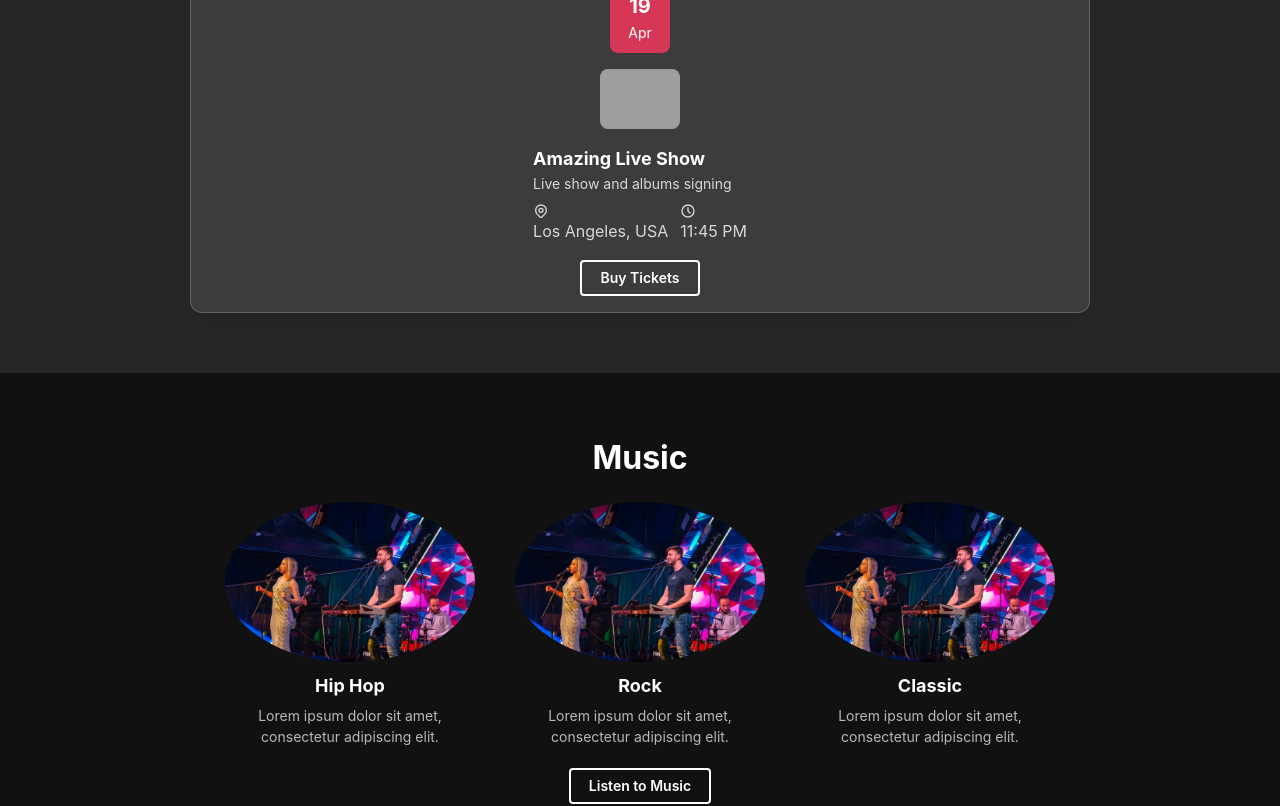
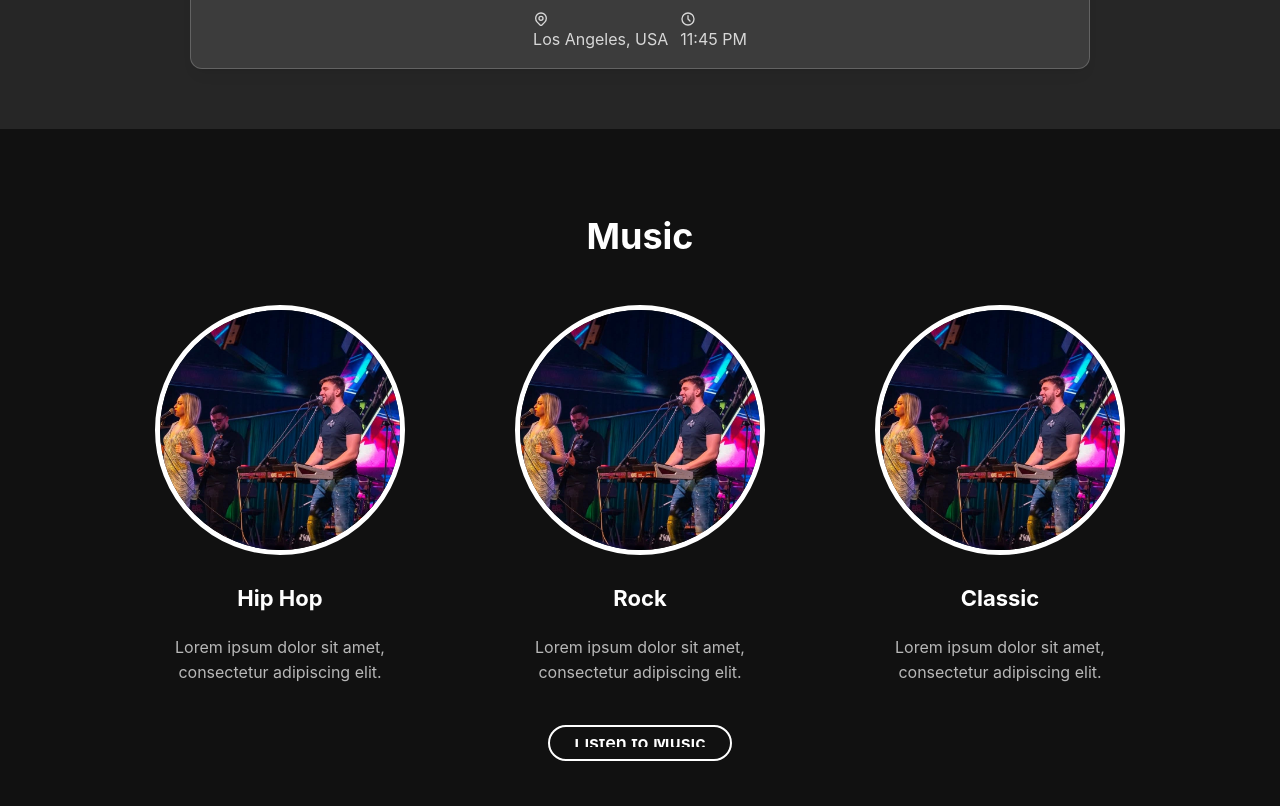
Before and after one commit to Todorovski11/public-band-next, a Next.js app: page / in a window 1280 px wide. Shown: the part 2340-3146 px from the top of the page. Built offline with nearby package versions, Linux system fonts and the light colour scheme; grey boxes are pictures that could not be loaded.

Commit message:
update meettheteam

```diff
--- a/src/app/components/MeetTheTeam/MeetTheTeam.module.css
+++ b/src/app/components/MeetTheTeam/MeetTheTeam.module.css
@@ -1,34 +1,51 @@
 .wrapper {
   width: 100%;
-    padding: 60px 0;
+  padding: 80px 0;
   background: #111;
   text-align: center;
 }
 
 .title {
-    font-size: 32px;
+  font-size: 36px;
   font-weight: 700;
   color: white;
-    margin-bottom: 20px;
+  margin-bottom: 40px;
 }
 
 .teamContainer {
   display: flex;
   justify-content: center;
-    gap: 20px;
+  align-items: center;
+  gap: 40px;
 }
 
 .teamCard {
   position: relative;
-    width: 250px;
+  width: 300px;
+  height: 400px;
   overflow: hidden;
-    border-radius: 8px;
+  border-radius: 12px;
   background: black;
+  transition: transform 0.3s ease, box-shadow 0.3s ease;
+}
+
+/* Staggered effect */
+.teamCard:nth-child(odd) {
+  transform: translateY(-20px);
+}
+.teamCard:nth-child(even) {
+  transform: translateY(20px);
+}
+
+/* Hover Effect */
+.teamCard:hover {
+  transform: scale(1.05);
+  box-shadow: 0px 10px 20px rgba(255, 0, 76, 0.3);
 }
 
 .teamImage {
   width: 100%;
-    height: auto;
+  height: 100%;
   object-fit: cover;
 }
 
@@ -36,17 +53,22 @@
   position: absolute;
   bottom: 0;
   width: 100%;
-    background: #d73756;
+  background: rgba(215, 55, 86, 0.9);
   color: white;
   text-align: left;
-    padding: 10px;
+  padding: 15px;
+  transition: background 0.3s ease;
+}
+
+.teamCard:hover .teamInfo {
+  background: rgba(215, 55, 86, 1);
 }
 
 .name {
-    font-size: 16px;
+  font-size: 20px;
   font-weight: bold;
 }
 
 .role {
-    font-size: 14px;
+  font-size: 16px;
 }
--- a/src/app/components/MusicGenres/MusicGenres.module.css
+++ b/src/app/components/MusicGenres/MusicGenres.module.css
@@ -1,50 +1,68 @@
 .wrapper {
   width: 100%;
-    padding: 60px 0;
+  padding: 80px 0;
   background: #111;
   text-align: center;
 }
 
 .title {
-    font-size: 32px;
+  font-size: 36px;
   font-weight: 700;
   color: white;
-    margin-bottom: 20px;
+  margin-bottom: 40px;
 }
 
 .genreContainer {
   display: flex;
   justify-content: center;
-    gap: 40px;
+  gap: 60px;
 }
 
 .genreCard {
-    width: 250px;
+  width: 300px;
+  height: 380px;
   text-align: center;
+  display: flex;
+  flex-direction: column;
+  align-items: center;
+  justify-content: space-between;
 }
 
 .genreImage {
-    width: 100%;
+  width: 250px;
+  height: 250px;
   border-radius: 50%;
   object-fit: cover;
+  border: 5px solid white;
+  transition: transform 0.3s ease, box-shadow 0.3s ease;
+}
+
+/* Hover Effect */
+.genreImage:hover {
+  transform: scale(1.1);
+  box-shadow: 0px 10px 20px rgba(255, 255, 255, 0.3);
 }
 
 .genreTitle {
-    font-size: 18px;
+  font-size: 22px;
   color: white;
-    margin-top: 10px;
+  margin-top: 15px;
 }
 
 .genreDescription {
-    font-size: 14px;
+  font-size: 16px;
   color: rgba(255, 255, 255, 0.7);
-    margin-top: 5px;
+  margin-top: 8px;
+  max-width: 280px;
 }
 
 .listenButton {
-    margin-top: 20px;
+  margin-top: 40px;
   border: 2px solid white;
   color: white;
+  padding: 12px 24px;
+  font-size: 18px;
+  border-radius: 30px;
   transition: 0.3s;
 }
 
--- a/src/app/components/UpcomingShows/UpcomingShows.jsx
+++ b/src/app/components/UpcomingShows/UpcomingShows.jsx
@@ -1,12 +1,13 @@
 import { Button, Card, Image, Text, Group } from '@mantine/core';
 import { IconMapPin, IconCalendar, IconClock } from '@tabler/icons-react';
 import classes from './UpcomingShows.module.css';
+import heroImage from '../../../../../public-band-next/public/assets/heroImage.jpg'
 
 const shows = [
-  { date: '19', month: 'Jan', img: 'show1.jpg' },
-  { date: '09', month: 'Feb', img: 'show2.jpg' },
-  { date: '10', month: 'Mar', img: 'show3.jpg' },
-  { date: '19', month: 'Apr', img: 'show4.jpg' },
+  { date: '19', month: 'Jan', img: 'heroImage.jpg' },
+  { date: '09', month: 'Feb', img: 'heroImage.jpg' },
+  { date: '10', month: 'Mar', img: 'heroImage.jpg' },
+  { date: '19', month: 'Apr', img: 'heroImage.jpg' },
 ];
 
 export function UpcomingShows() {
@@ -29,7 +30,6 @@ export function UpcomingShows() {
                 <Text><IconClock size={16} /> 11:45 PM</Text>
               </Group>
             </div>
-            <Button variant="outline" className={classes.ticketButton}>Buy Tickets</Button>
           </Card>
         ))}
       </div>
```
Also changed, not shown: public/assets/event.jpeg (added). Lines whose indentation alone changed are shown as unchanged.
